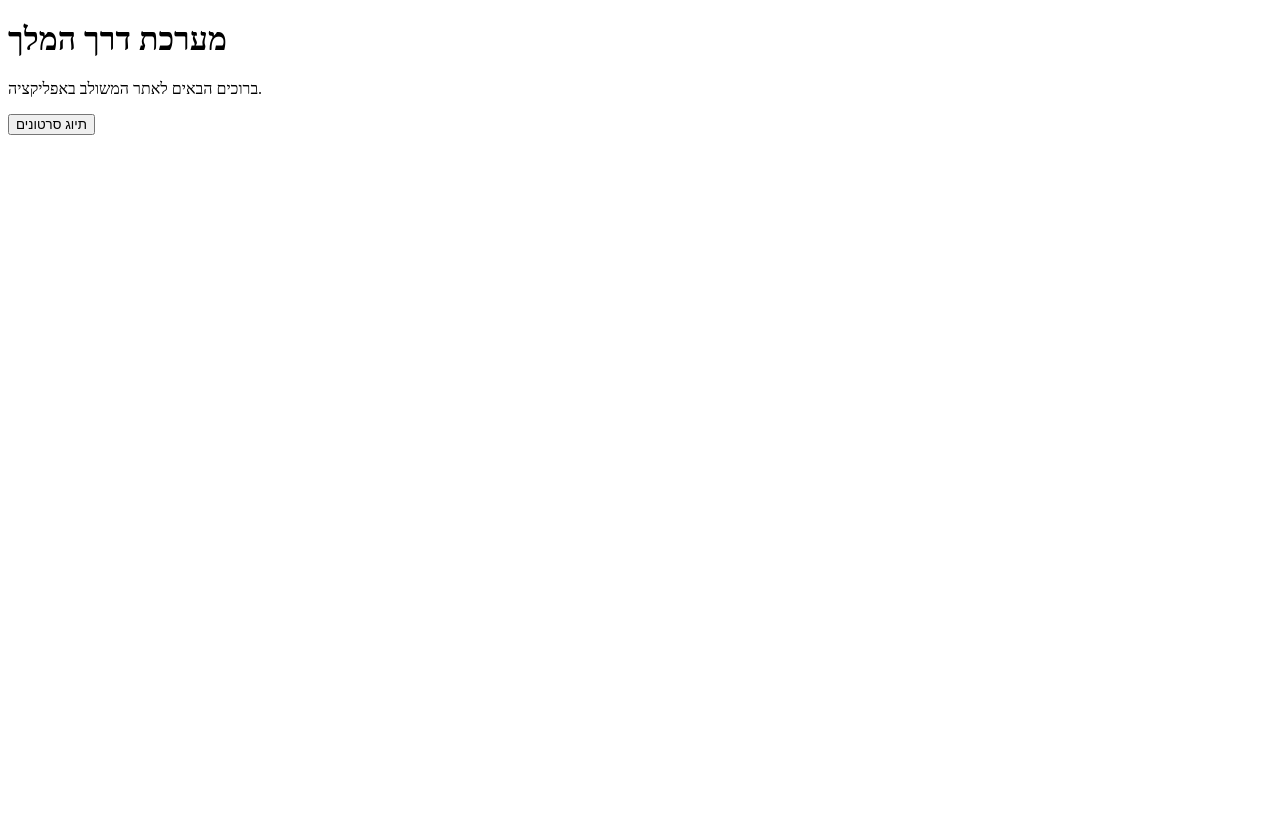
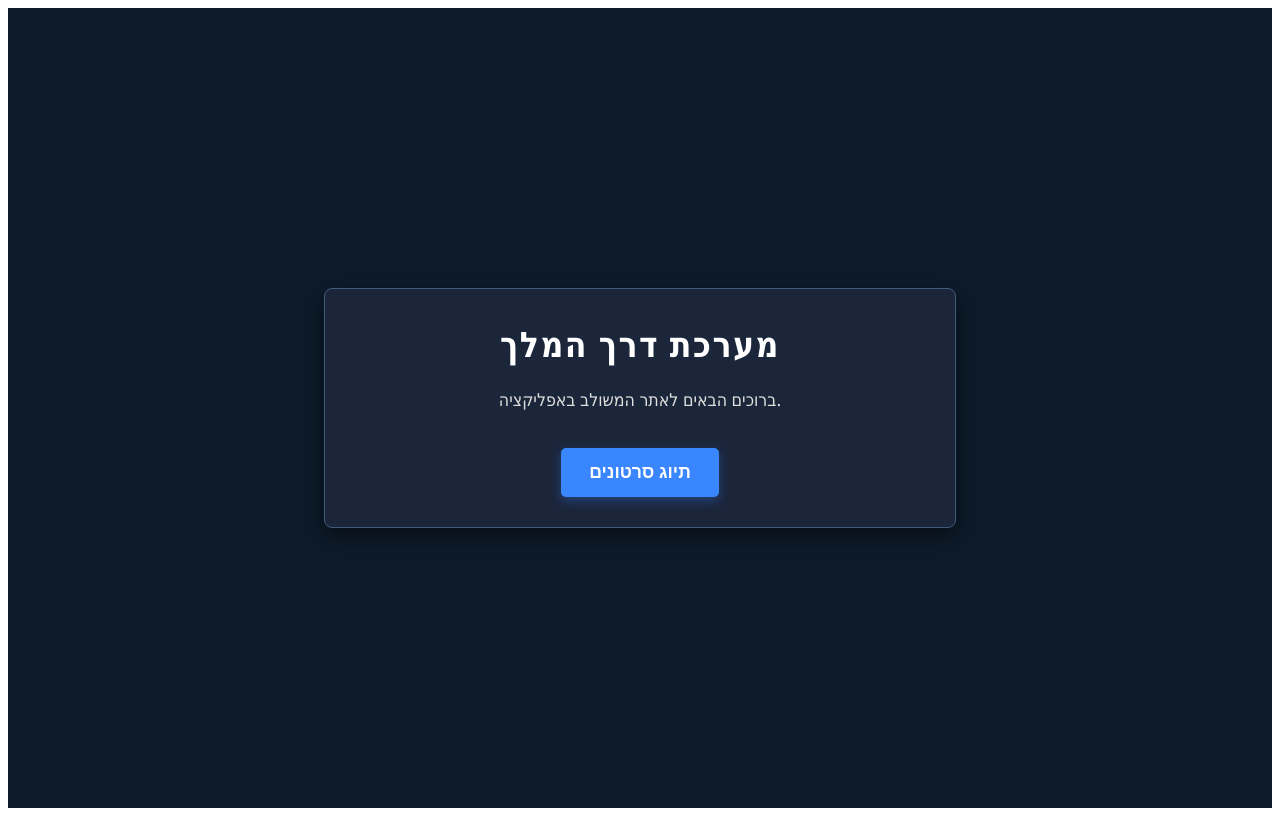
Before and after one commit to avrhm/WEB, an Angular app: page / in a window 1280 px wide. Built offline with nearby package versions, Linux system fonts and the light colour scheme.

Commit message:
תיאור קצר של השינויים

```diff
--- a/angular.json
+++ b/angular.json
@@ -89,6 +89,9 @@
             ],
             "scripts": []
           }
+        },
+        "deploy": {
+          "builder": "angular-cli-ghpages:deploy"
         }
       }
     }
--- a/package.json
+++ b/package.json
@@ -26,6 +26,7 @@
     "@angular/cli": "^19.2.9",
     "@angular/compiler-cli": "^19.2.0",
     "@types/jasmine": "~5.1.0",
+    "angular-cli-ghpages": "^2.0.3",
     "jasmine-core": "~5.6.0",
     "karma": "~6.4.0",
     "karma-chrome-launcher": "~3.2.0",
--- a/src/app/app.component.css
+++ b/src/app/app.component.css
@@ -0,0 +1,60 @@
+/* --- עיצוב כללי לעמוד --- */
+:host {
+  display: flex;
+  justify-content: center;
+  align-items: center;
+  height: 100vh;
+  background-color: #0d1b2a; /* רקע כחול-נייבי כהה מאוד */
+  font-family: 'Segoe UI', Tahoma, Geneva, Verdana, sans-serif;
+}
+
+/* --- עיצוב הקונטיינר המרכזי --- */
+.container {
+  background-color: #1b263b; /* רקע כחול-אפרפר, מעט יותר בהיר מהרקע הכללי */
+  padding: 30px 40px;
+  border-radius: 8px;
+  box-shadow: 0 8px 25px rgba(0, 0, 0, 0.5);
+  text-align: center;
+  border: 1px solid #415a77; /* מסגרת עדינה להדגשה */
+  width: 90%;
+  max-width: 550px;
+}
+
+/* --- עיצוב הכותרת הראשית (h1) --- */
+h1 {
+  color: #ffffff; /* צבע לבן לנראות מקסימלית */
+  font-size: 2.2rem; /* גודל פונט גדול ובולט */
+  font-weight: 700;
+  margin-top: 0;
+  margin-bottom: 12px;
+  text-transform: uppercase; /* הופך את כל האותיות לגדולות למראה רשמי */
+  letter-spacing: 1.5px; /* ריווח קל בין האותיות */
+}
+
+/* --- עיצוב טקסט הפסקה (p) --- */
+p {
+  color: #e0e1dd; /* צבע אפרפר-בהיר, פחות בולט מהכותרת */
+  font-size: 1.1rem;
+  line-height: 1.6;
+  margin-bottom: 35px;
+}
+
+/* --- עיצוב הכפתור --- */
+button {
+  background-color: #3a86ff; /* כחול "רויאל" בוהק כדי למשוך תשומת לב */
+  color: #ffffff;
+  border: none;
+  border-radius: 5px;
+  padding: 14px 28px;
+  font-size: 1.1rem;
+  font-weight: bold;
+  cursor: pointer;
+  transition: background-color 0.3s ease, transform 0.2s ease;
+  box-shadow: 0 4px 10px rgba(58, 134, 255, 0.3);
+}
+
+/* --- עיצוב הכפתור במעבר עכבר (hover) --- */
+button:hover {
+  background-color: #2a71e0; /* גוון מעט יותר כהה במעבר עכבר */
+  transform: translateY(-2px); /* אפקט קפיצה קטן */
+}
```
Also changed, not shown: 1 other file (tests, documents, lock files or other folders).
